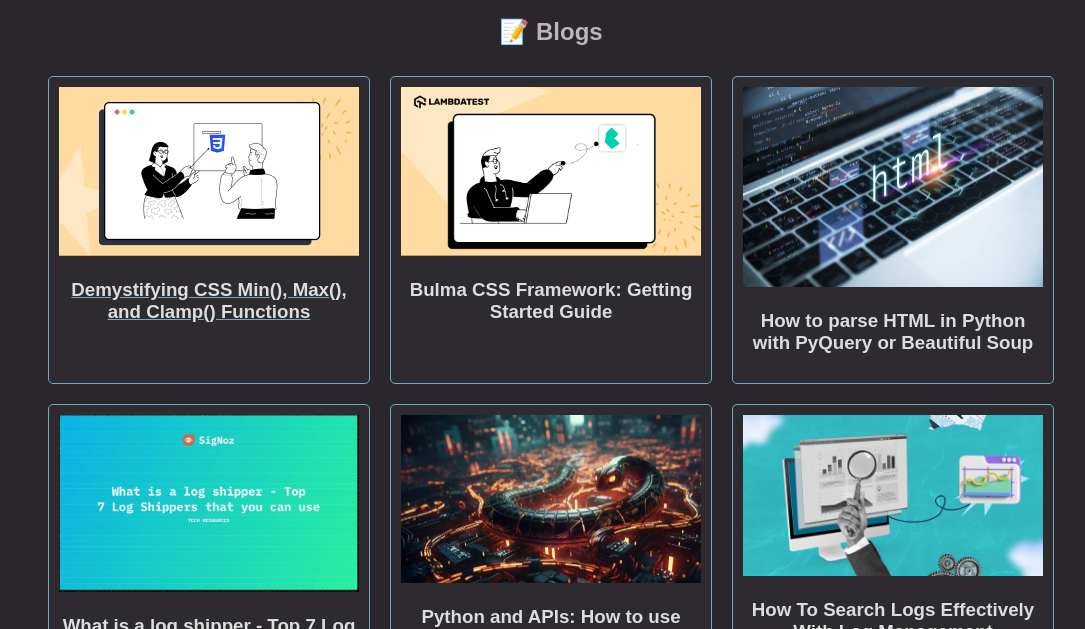
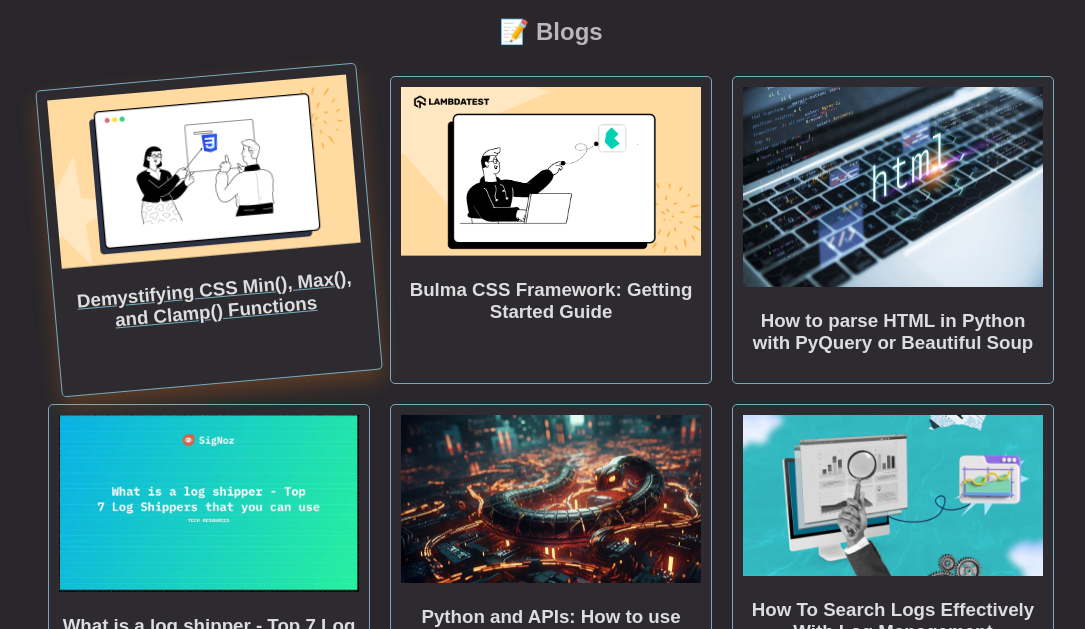
Before and after one commit to triposat/triposat.github.io, a plain HTML site: page index.html in a window 1280 px wide. In both pictures the pointer is over the element "Demystifying CSS Min(), Max(), and Clamp() Functions". Shown: the part 1008-1637 px from the top of the page, without its empty margins (89-1174 px from the left). Drawn offline with Linux system fonts and the light colour scheme.

Commit message:
Update styles.css

```diff
--- a/styles.css
+++ b/styles.css
@@ -85,6 +85,11 @@ h3 {
   padding: 10px;
   margin: 10px;
   background-color: #2d2b2f;
+  transition: transform 0.3s ease-in-out;
+}
+.card:hover {
+  transform: rotate(-5deg);
+  box-shadow: 0px 10px 20px rgba(241, 119, 25, 0.253);
 }
 .card a:link {
   text-decoration: none;
```
